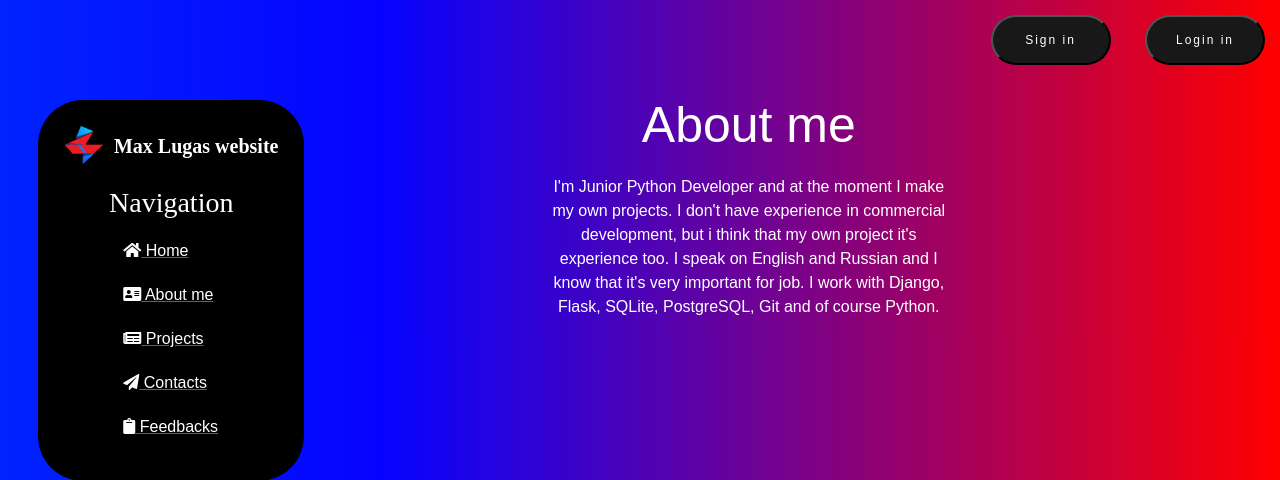
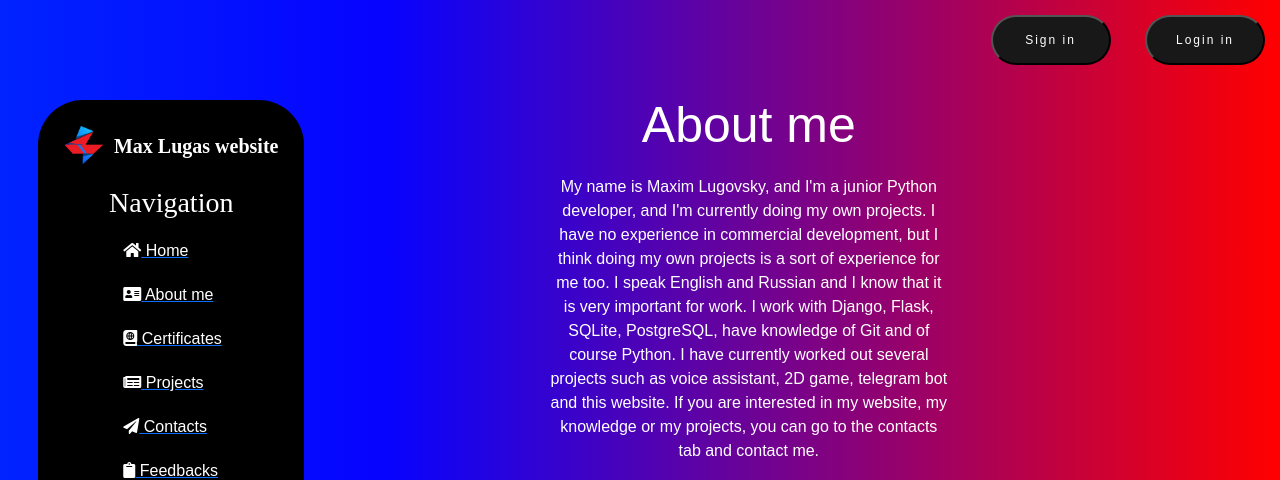
Before and after one commit to MaxLugas/LugasSite, a Django app: page /about in a window 1280 px wide. Shown: the top 480 px of the page. Run offline with Django 4.2, Linux system fonts and the light colour scheme; some libraries are stand-ins or nearby versions.

Commit message:
certificates page

```diff
--- a/LugasSite/LugasSite/urls.py
+++ b/LugasSite/LugasSite/urls.py
@@ -27,9 +27,3 @@ urlpatterns = [
     path('project/', include('news.urls')),
     path('feedback/', include('feedback.urls')),
 ] + static(settings.STATIC_URL, document_root=settings.STATIC_ROOT)+static(settings.MEDIA_URL, document_root=settings.MEDIA_ROOT)
-
-if settings.DEBUG:
-    import debug_toolbar
-    urlpatterns = [
-    path('__debug__/', include('debug_toolbar.urls')),
-    ]+urlpatterns
--- a/LugasSite/main/static/main/css/main.css
+++ b/LugasSite/main/static/main/css/main.css
@@ -104,10 +104,7 @@ main .features h2 {
 }
 
 .alert-warning a.github:hover {
-    background: linear-gradient(45deg, #2a33a5 15%, #fa0000 75%, #8AA9D6);
-    -webkit-background-clip: text;
-    -webkit-text-fill-color: transparent;
-    color: #2a33a5;
+    color: #2EE59D;
     transform: scale(1.05);
 }
 
@@ -286,3 +283,17 @@ div.login {text-align: center}
     margin: 15px;
     text-align: center;
 }
+
+.photo img {
+    border-radius: 45px;
+    padding: 5px;
+}
+
+.certificates h6 {
+    font-size: 28px;
+}
+
+.certificates img {
+    border-radius: 45px;
+    zoom: 0.2;
+}
--- a/LugasSite/main/templates/main/about.html
+++ b/LugasSite/main/templates/main/about.html
@@ -8,11 +8,21 @@ About me
 {% block content %}
 <div class="features">
     <h1>About me</h1>
-    <p>I'm Junior Python Developer and at the moment I make
-        my own projects. I don't have experience in commercial development, but i think that my own project it's
-        experience too.
-        I speak on English and Russian and I know that it's very important for job. I work with Django, Flask, SQLite,
-        PostgreSQL, Git and of course Python.</p>
-    {# <button class="btn btn-warning">GG</button> #}
+    <p>My name is Maxim Lugovsky, and I'm a junior Python developer, and I'm currently doing my own projects. I have no
+        experience in commercial development, but I think doing my own projects is a sort of experience for me too. I
+        speak English and Russian and I know that it is very important for work. I work with Django, Flask, SQLite,
+        PostgreSQL, have
+        knowledge of Git and of course Python. I have currently worked out several projects such as voice assistant,
+        2D game, telegram bot and this website. If you are interested in my website, my knowledge or my projects, you
+        can go to the contacts tab and contact me.</p>
+    <div class="photo">
+        <img src='static/main/img/photo3.jpg' height="240px" width="240px">
+        <img src='static/main/img/photo4.jpg' height="240px" width="240px">
+        <img src='static/main/img/photo.jpg' height="240px" width="240px">
+        <img src='static/main/img/photo2.jpg' height="240px" width="240px">
+    </div>
+    <p>Moreover I would like to add that I have an engineering degree in "Railway Automation, Telemechanics and
+        Communications", and I have completed course in Python at IT Overone, the course at the educational
+        website Stepik.org. and other. If you want to know more about this, please go to the certificates page.</p>
 </div>
 {% endblock %}
--- a/LugasSite/main/templates/main/index.html
+++ b/LugasSite/main/templates/main/index.html
@@ -12,8 +12,7 @@
         Frontend.
         The pages of this site present my projects that I have created and continue to create myself. On the
         pages of the site you can leave your feedback both about the site and about my projects.
-        I hope that visiting the site will not cause you any problems and you will not be able to say that you have
+        I hope that visiting the site will not cause you any problems, and you will not be able to say that you have
         wasted your time.</p>
-    {# <button class="btn btn-warning">GG</button> #}
 </div>
 {% endblock %}
--- a/LugasSite/main/templates/main/layout.html
+++ b/LugasSite/main/templates/main/layout.html
@@ -30,6 +30,7 @@
         <ul>
             <a href="{% url 'home' %}"><li><i class="fas fa-home"></i> Home</li></a>
             <a href="{% url 'about' %}"><li><i class="fas fa-address-card"></i> About me</li></a>
+            <a href="{% url 'certificates' %}"><li><i class="fas fa-atlas"></i> Certificates</li></a>
             <a href="{% url 'news_home' %}"><li><i class="fas fa-newspaper"></i> Projects</li></a>
             <a href="{% url 'contacts' %}"><li><i class="fas fa-paper-plane"></i> Contacts</li></a>
             <a href="{% url 'feedback_home' %}"><li><i class="fas fa-clipboard"></i> Feedbacks</li></a>
--- a/LugasSite/main/urls.py
+++ b/LugasSite/main/urls.py
@@ -9,4 +9,5 @@ urlpatterns = [
     path('signin', LoginUser.as_view(), name='sign_in'),
     path('signup', RegisterUser.as_view(), name='register'),
     path('logout', logout_user, name='logout'),
+    path('certificates', views.certificates, name='certificates'),
 ]
--- a/LugasSite/main/views.py
+++ b/LugasSite/main/views.py
@@ -38,3 +38,6 @@ class LoginUser(LoginView):
 def logout_user(request):
     logout(request)
     return redirect('home')
+
+def certificates(request):
+    return render(request, 'main/certificates.html')
--- a/LugasSite/news/urls.py
+++ b/LugasSite/news/urls.py
@@ -1,11 +1,8 @@
 from django.urls import path
-from django.views.decorators.cache import cache_page
 from . import views
 
 urlpatterns = [
     path('', views.news_home, name='news_home'),
     path('create', views.create, name='create'),
     path('<int:pk>', views.NewsDetailView.as_view(), name='news-detail'),
-    path('<int:pk>/update', views.NewsUpdateView.as_view(), name='news-update'),
-    path('<int:pk>/delete', views.NewsDeleteView.as_view(), name='news-delete')
 ]
```
Also changed, not shown: LugasSite/LugasSite/settings.py (+5 -15 lines), LugasSite/main/templates/main/certificates.html (added, +20 -0 lines), LugasSite/news/templates/news/details_view.html (+0 -8 lines), LugasSite/news/views.py (+0 -13 lines), LugasSite/db.sqlite3.
